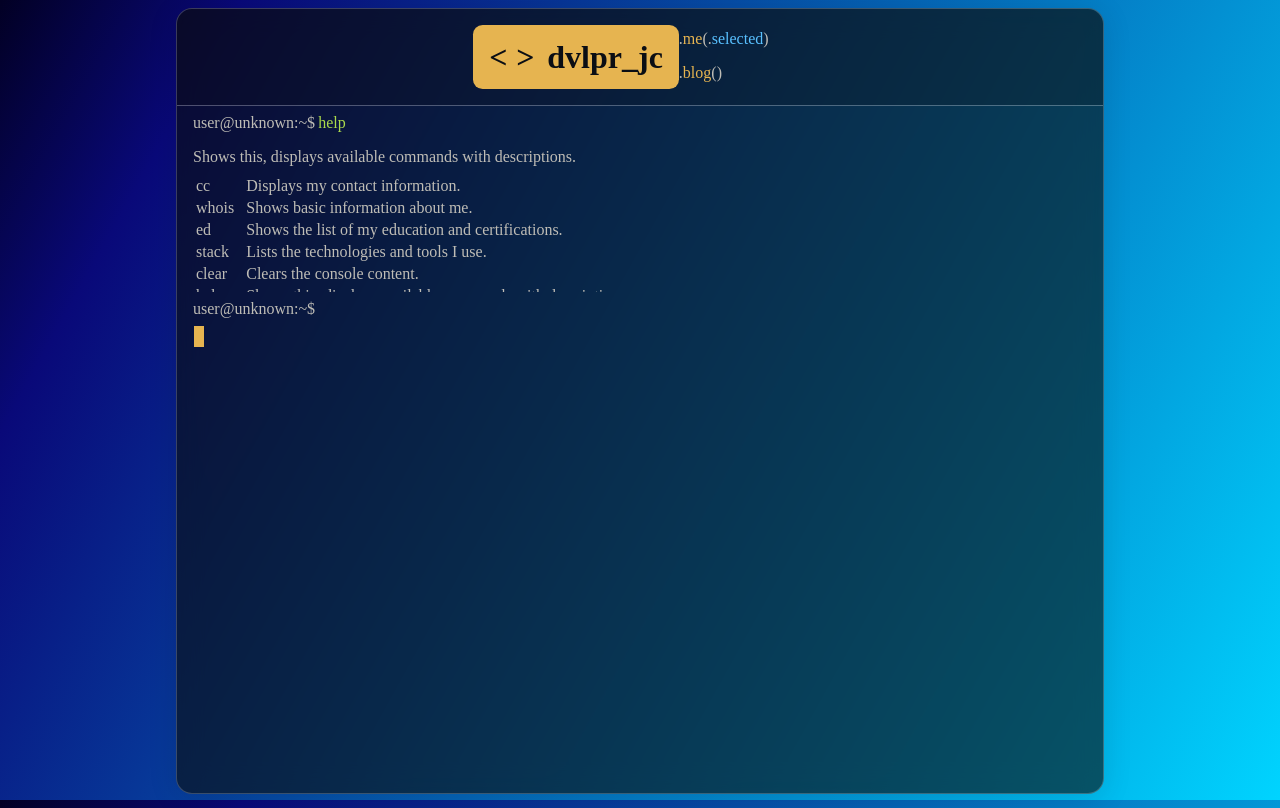
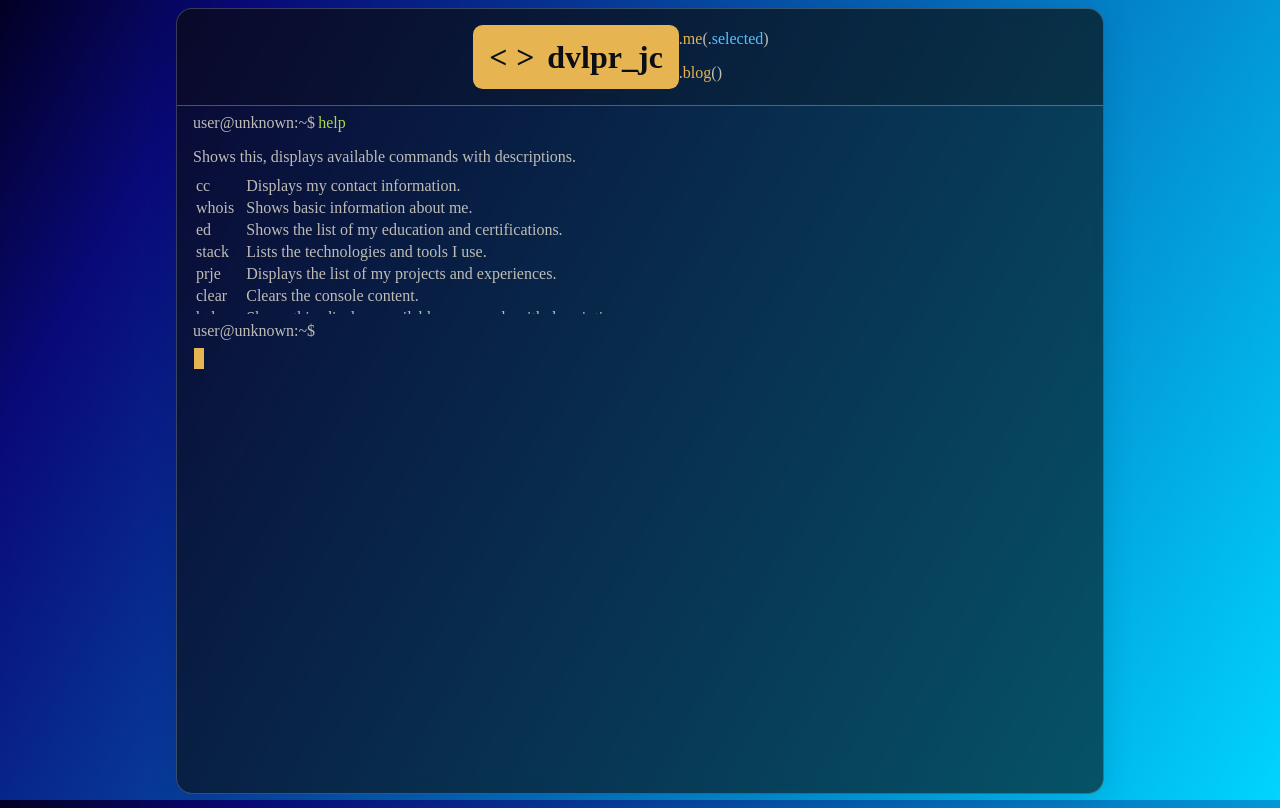
Before and after one commit to jakucermak/vigilant-dollop, a Next.js app: page / in a window 1280 px wide. Built offline with nearby package versions, Linux system fonts and the light colour scheme; a web font is replaced by a local one.

Commit message:
impl proj command

```diff
--- /dev/null
+++ b/src/app/components/commands/prje.tsx
@@ -0,0 +1,21 @@
+import { Command } from "src/utils/command";
+import { CommandName } from "src/app/dto/command.dto";
+import { CommandDescription } from "src/app/dto/command.dto";
+import { CommandDto } from "src/app/dto/command.dto";
+
+export default class Prje implements Command {
+  command: CommandDto;
+  constructor() {
+    this.command = {
+      name: CommandName.PRJE,
+      description: CommandDescription.PRJE,
+    };
+  }
+  execute(content?: string): JSX.Element {
+    return (
+      <div>
+        <h1>Prje</h1>
+      </div>
+    );
+  }
+}
--- a/src/app/components/prompt.tsx
+++ b/src/app/components/prompt.tsx
@@ -8,6 +8,7 @@ import Contact from "./commands/contact";
 import { Whois } from "./commands/whois";
 import { Stack } from "./commands/stack";
 import { Ed } from "./commands/ed";
+import Prje from "./commands/prje";
 
 function getCommand(command: CommandName): Command {
   switch (command) {
@@ -21,6 +22,8 @@ function getCommand(command: CommandName): Command {
       return new Stack();
     case CommandName.ED:
       return new Ed();
+    case CommandName.PRJE:
+      return new Prje();
     default:
       return new Unknown();
   }
--- a/src/app/components/terminal.tsx
+++ b/src/app/components/terminal.tsx
@@ -20,6 +20,8 @@ function getCommandName(cmdName: string): CommandName {
       return CommandName.CLEAR;
     case "ed":
       return CommandName.ED;
+    case "prje":
+      return CommandName.PRJE;
     default:
       return CommandName.UNKNOWN;
   }
--- a/src/app/dto/command.dto.ts
+++ b/src/app/dto/command.dto.ts
@@ -3,6 +3,7 @@ enum CommandName {
   WHOIS = "whois",
   ED = "ed",
   STACK = "stack",
+  PRJE = "prje",
   CLEAR = "clear",
   HELP = "help",
   UNKNOWN = "unknown",
@@ -13,6 +14,7 @@ enum CommandDescription {
   WHOIS = "Shows basic information about me.",
   ED = "Shows the list of my education and certifications.",
   STACK = "Lists the technologies and tools I use.",
+  PRJE = "Displays the list of my projects and experiences.",
   CLEAR = "Clears the console content.",
   HELP = "Shows this, displays available commands with descriptions.",
 
```
